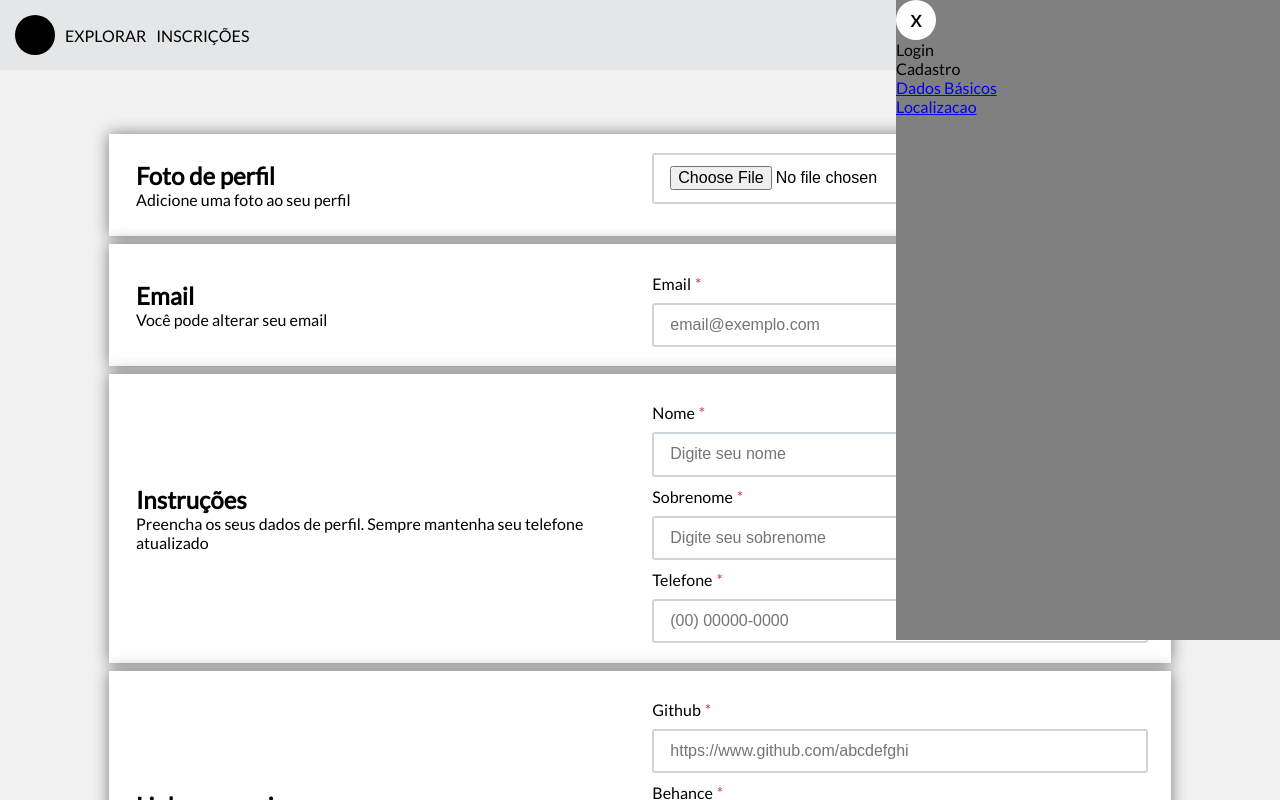
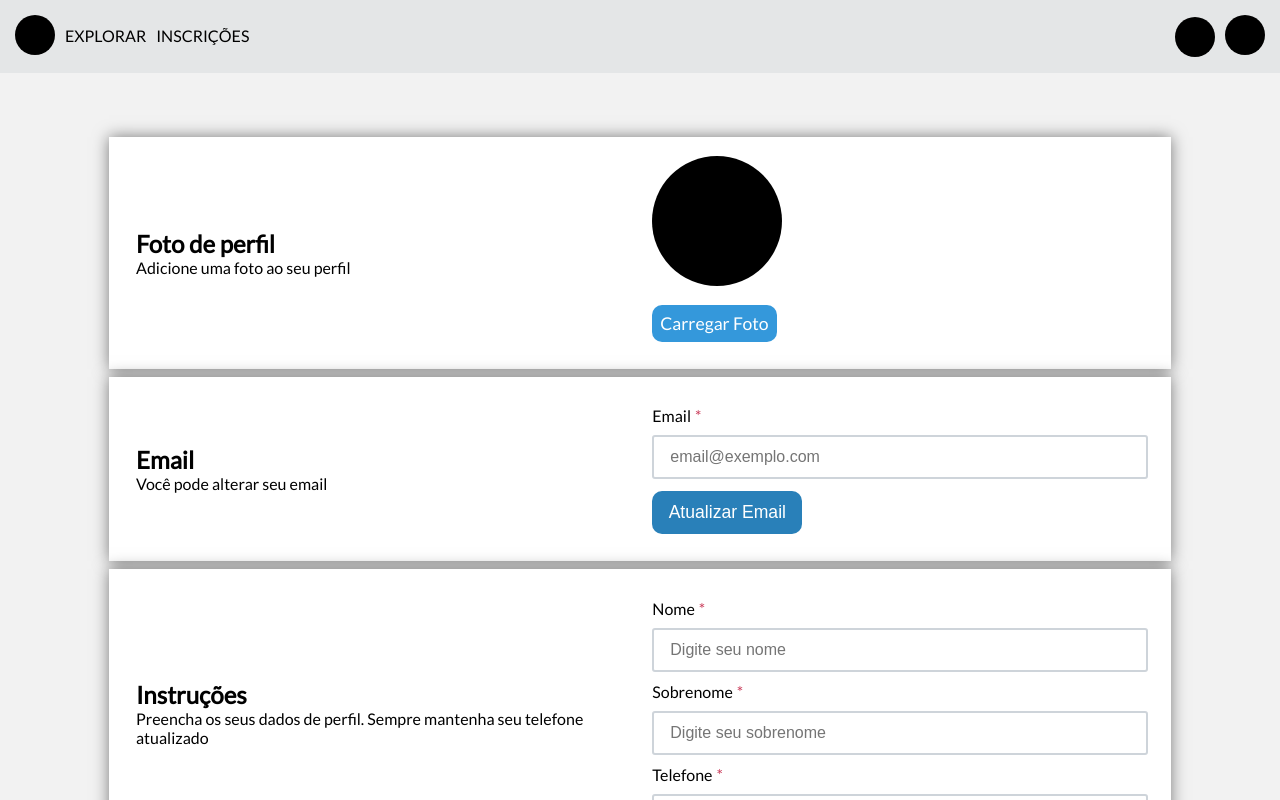
Before and after one commit to MRonald/cadastro-usuario, a React (Create React App) app: page /dadosbasicos in a window 1280 px wide. Shown: the top 800 px of the page. Built offline with nearby package versions, Linux system fonts and the light colour scheme.

Commit message:
Formatação genérica para o Button | Finalização do menu-lateral | Inserção de links no routes.js | Início de criação das Pages Cadastro e Login

```diff
--- /dev/null
+++ b/src/Pages/DadosBasicos/DadosBasicos.css
@@ -0,0 +1,27 @@
+div#preview {
+    width: 130px;
+    height: 130px;
+    background-color: black;
+    border-radius: 100%;
+    margin-bottom: 15px;
+}
+label[for="foto"] {
+    text-align: center;
+    margin: 0.5rem auto 0.5rem 0px;
+    background-color: rgb(52, 152, 219);
+    color: white;
+    margin-top: 0.7%;
+    padding: 0.5rem;
+    font-size: 1.1rem;
+    border-radius: 10px;
+}
+label[for="foto"]:hover {
+    cursor: pointer;
+}
+input[type="file"] {
+    display: none;
+}
+input[type="button"]:nth-child(1) {
+    padding: 0.7rem 0px;
+    width: 150px;
+}
--- a/src/Pages/DadosBasicos/index.js
+++ b/src/Pages/DadosBasicos/index.js
@@ -1,3 +1,4 @@
+import './DadosBasicos.css';
 import React from 'react';
 import FieldsetForm from '../../components/FieldsetForm';
 import InputFormulario from '../../components/InputFormulario';
@@ -9,13 +10,16 @@ export default () => (
         <form>
             <FieldsetForm tituloInstrucao="Foto de perfil" instrucao="Adicione uma foto ao seu perfil">
                 <InputFormulario>
-                    <input type="file" placeholder="Seu arquivo" required/>
+                    <div id="preview"></div>
+                    <label for="foto">Carregar Foto</label>
+                    <input type="file" id="foto" required/>
                 </InputFormulario>
             </FieldsetForm>
             <FieldsetForm tituloInstrucao="Email" instrucao="Você pode alterar seu email">
                 <InputFormulario>
                     <label>Email<span className="required">*</span></label>
                     <input type="email" placeholder="email@exemplo.com" required/>
+                    <Button valueButton="Atualizar Email" type="button" color="rgb(41, 128, 185)" align="left"/>
                 </InputFormulario>
             </FieldsetForm>
             <FieldsetForm tituloInstrucao="Instruções" instrucao="Preencha os seus dados de perfil. Sempre mantenha seu telefone atualizado">
@@ -46,7 +50,7 @@ export default () => (
                     <input type="text" placeholder="https://www.linkedin.com/in/abcdefghi" required/>
                 </InputFormulario>
             </FieldsetForm>
-            <Button valueButton="Enviar"/>
+            <Button valueButton="Enviar" type="submit"/>
         </form>
     </PageDefault>
 );
--- a/src/Pages/Localizacao/index.js
+++ b/src/Pages/Localizacao/index.js
@@ -39,7 +39,7 @@ export default () => (
                     <input type="text" placeholder="Insira um complemento se achar necessário"/>
                 </InputFormulario>
             </FieldsetForm>
-            <Button valueButton="Enviar"/>
+            <Button valueButton="Enviar" type="submit"/>
         </form>
     </PageDefault>
 );
--- a/src/components/Button/Button.css
+++ b/src/components/Button/Button.css
@@ -13,3 +13,6 @@
     border: none;
     border-radius: 10px;
 }
+.container-button input:hover {
+    cursor: pointer;
+}
--- a/src/components/Button/index.js
+++ b/src/components/Button/index.js
@@ -2,7 +2,7 @@ import './Button.css';
 import React from 'react';
 
 export default (props) => (
-    <div className="container-button">
-        <input type="submit" value={props.valueButton}/>
+    <div className="container-button" style={{textAlign: props.align || 'center'}}>
+        <input type={props.type} value={props.valueButton} style={{backgroundColor: props.color || 'rgb(201, 59, 89)'}}/>
     </div>
 );
--- a/src/components/FieldsetForm/FieldsetForm.css
+++ b/src/components/FieldsetForm/FieldsetForm.css
@@ -22,9 +22,8 @@
 .container-fieldset .inputs {
     width: 48.8%;
 }
-.container-fieldset .inputs input,
-.container-fieldset .instrucoes p,
-.container-fieldset .inputs,
+
+.container-fieldset .inputs:not(input[type="button"]),
 .container-fieldset .instrucoes {
     min-width: 200px;
 }
--- a/src/components/Menu/Menu.css
+++ b/src/components/Menu/Menu.css
@@ -21,36 +21,41 @@
     width: 40px;
     height: 40px;
 }
+input[type="checkbox"] {
+    display: none;
+}
+input[type="checkbox"]:checked ~ .menu-lateral {
+    display: flex;
+}
 @media (max-width: 720px) {
-    .menu .navegacao .lista-navegacao li:nth-child(2), .menu .navegacao .lista-navegacao li:nth-child(3) {
+    .menu .navegacao .lista-navegacao li:nth-child(2),
+    .menu .navegacao .lista-navegacao li:nth-child(3) {
         display: none;
     }
-    .menu .icons li:nth-child(1) {
+    .menu .icons li:not(#icone-usuario) {
         display: none;
     }
 }
 /* Formatação do menu-lateral */
 .menu-lateral {
     position: absolute;
-    right: 0;
-    top: 0;
-    width: 30%;
-    height: 40rem;
-    background-color: gray;
-    display: flex;
+    right: 10px;
+    top: 74px;
+    width: 200px;
+    height: 300px;
+    padding: 5px;
+    display: none;
     flex-direction: column;
-    transition: all 1s;
+    background-color: #ffffff;
+    border: 2px solid #b6b8b9;
+    border-radius: 5px;
 }
-.menu-lateral .icone-fechar {
-    background-color: white;
-    font-weight: bolder;
-    display: flex;
-    justify-content: center;
-    align-items: center;
-    width: 40px;
-    height: 40px;
-    border-radius: 100%;
+.menu-lateral a {
+    color: #4a5968;
+    font-size: 0.875rem;
+    padding: 5px;
+    text-decoration: none;
 }
-.menu-lateral .icone-fechar:hover {
-    cursor: pointer;
+.menu-lateral a:hover {
+    color: #C93C5A;
 }
--- a/src/components/Menu/Menu.js
+++ /dev/null
@@ -1,8 +0,0 @@
-window.onload = function () {
-    const MENU_LATERAL = document.getElementById('menu-lateral');
-    const ICONE_USUARIO = document.getElementById('icone-usuario');
-    const ICONE_FECHAR = document.getElementById('icone-fechar');
-
-    ICONE_USUARIO.addEventListener('click', () => MENU_LATERAL.style.display = 'flex');
-    ICONE_FECHAR.addEventListener('click', () => MENU_LATERAL.style.display = 'none');
-}
--- a/src/components/Menu/index.js
+++ b/src/components/Menu/index.js
@@ -1,6 +1,5 @@
 import React from 'react';
 import './Menu.css';
-import './Menu';
 
 export default () => (
     <div className="menu">
@@ -13,12 +12,14 @@ export default () => (
         </nav>
         <ul className="icons">
             <li className="circleItem"></li>
-            <li className="circleItem" id="icone-usuario"></li>
+            <label for="check">
+                <li className="circleItem" id="icone-usuario"></li>
+            </label>
         </ul>
+        <input type="checkbox" id="check"/>
         <div className="menu-lateral" id="menu-lateral">
-            <div className="icone-fechar" id="icone-fechar">X</div>
-            <a>Login</a>
-            <a>Cadastro</a>
+            <a href="/">Login</a>
+            <a href="/cadastro">Cadastro</a>
             <a href="/dadosbasicos">Dados Básicos</a>
             <a href="/localizacao">Localizacao</a>
         </div>
--- a/src/routes.js
+++ b/src/routes.js
@@ -1,11 +1,15 @@
 import React from 'react';
 import { Switch, Route } from 'react-router-dom';
 
+import Login from './Pages/Login';
+import Cadastro from './Pages/Cadastro';
 import Localizacao from './Pages/Localizacao';
 import DadosBasicos from './Pages/DadosBasicos';
 
 export default () => (
     <Switch>
+        <Route path="/" exact component={Login}/>
+        <Route path="/cadastro" component={Cadastro}/>
         <Route path="/localizacao" component={Localizacao}/>
         <Route path="/dadosbasicos" component={DadosBasicos}/>
         <Route component={() => <div>Page 404! Error.</div>}/>
```
Also changed, not shown: src/Pages/Cadastro/index.js (added), src/Pages/Login/index.js (added).
